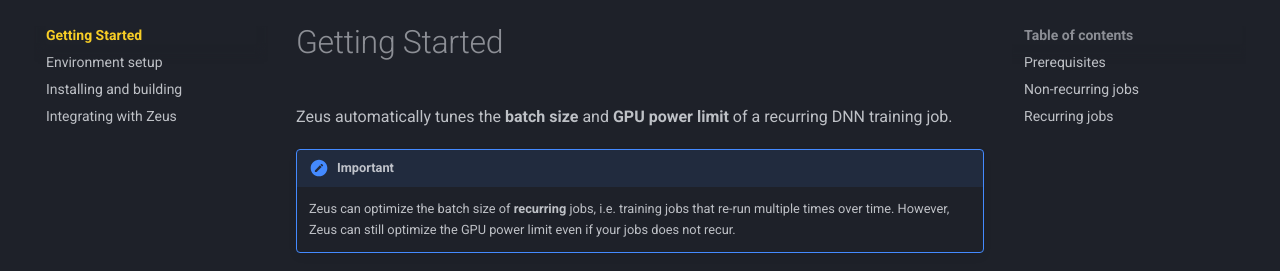
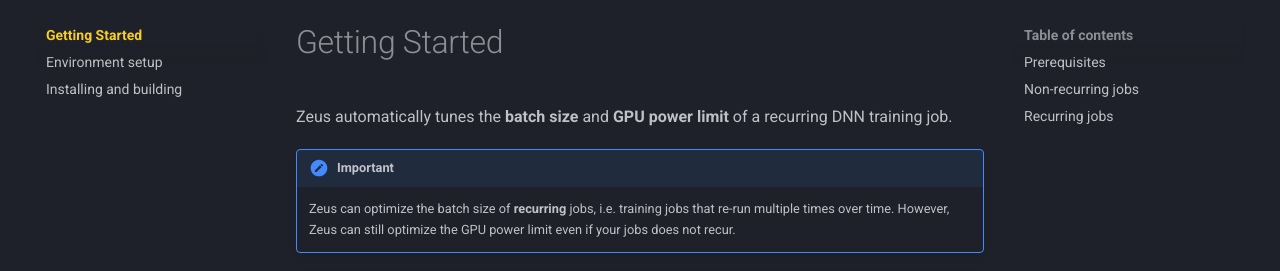
Before and after one commit to ml-energy/zeus, an MkDocs documentation site: the page built from docs/getting_started/index.md, in a window 1280 px wide. Shown: the part 124-395 px from the top of the page. Built offline with MkDocs 1.6.1 and Material for MkDocs 9.7.7, drawn with Linux system fonts in a browser that asks for light colours; comment, search, counter and statistics services are not loaded.

Commit message:
Docs: Remove integrating.md

```diff
--- a/mkdocs.yml
+++ b/mkdocs.yml
@@ -89,7 +89,6 @@
     - getting_started/index.md
     - Environment setup: getting_started/environment.md
     - Installing and building: getting_started/installing_and_building.md
-    - Integrating with Zeus: getting_started/integrating.md
   - Extending Zeus: extend.md
   - Source Code Reference: reference/
 
```
Also changed, not shown: docs/getting_started/integrating.md (deleted).
